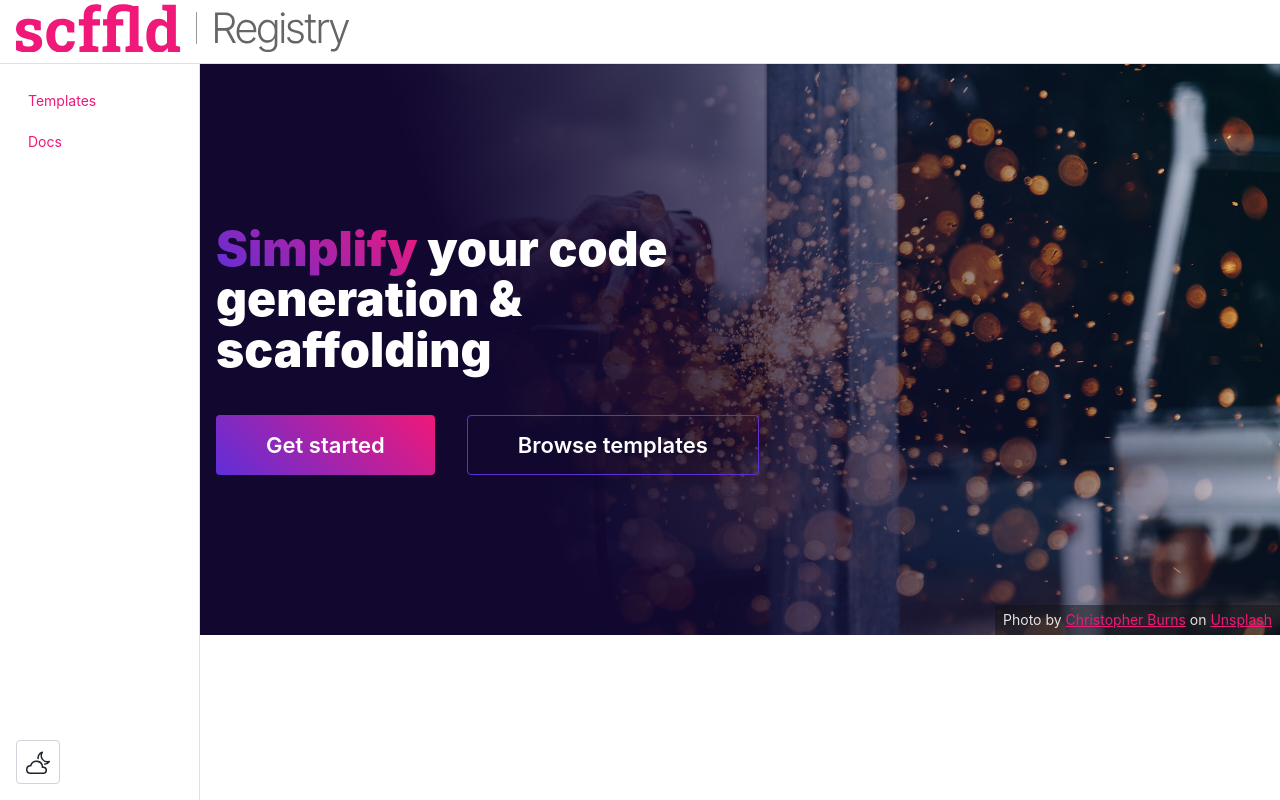
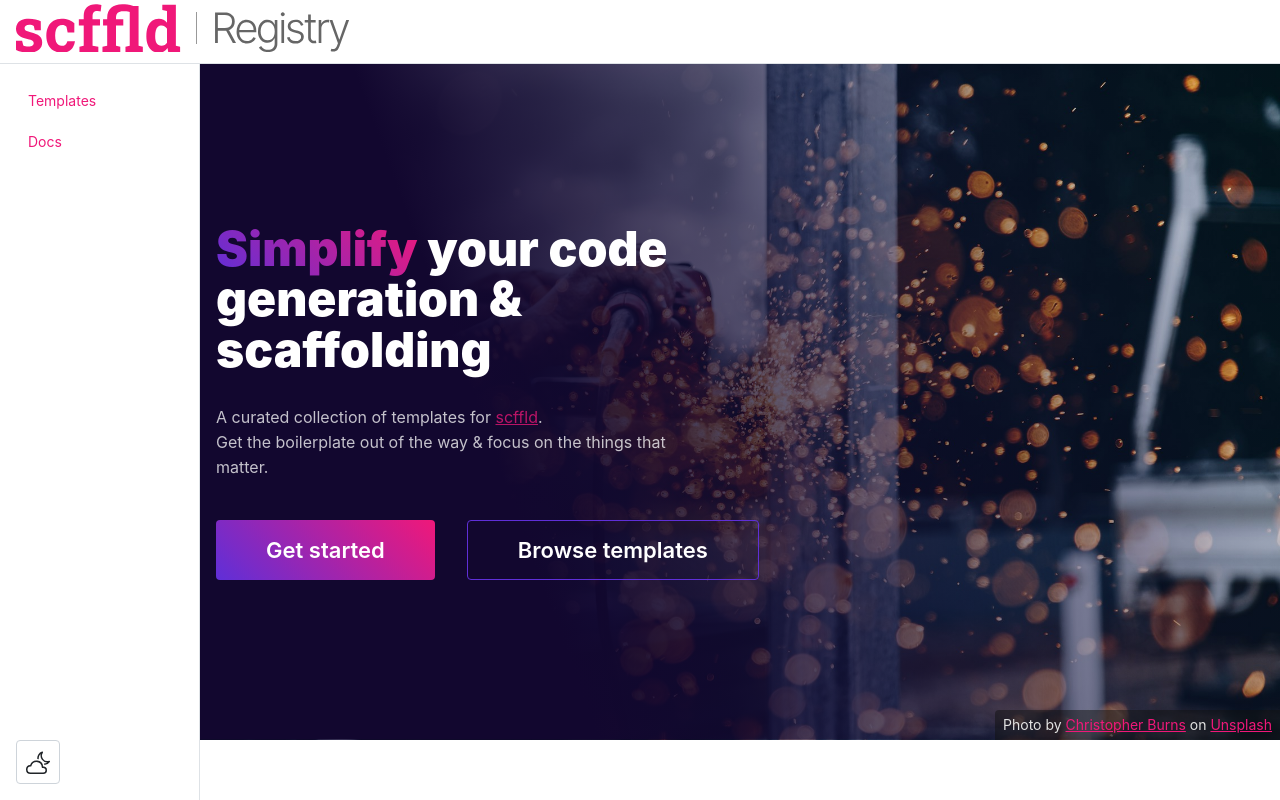
Before and after one commit to querc-net/scffld-registry, a Next.js app in the folder site/: page / in a window 1280 px wide. Built offline with nearby package versions, Linux system fonts and the light colour scheme; a small style sheet from the web is missing.

Commit message:
feat(homepage): update hero text

```diff
--- a/site/app/page.tsx
+++ b/site/app/page.tsx
@@ -21,10 +21,13 @@ export default function HomePage() {
                 your code generation &amp; scaffolding
               </Title>
 
-              {/* <Text className="description" mt={30}>
-                Simple code scaffolding tool utilising a single Markdown file to
-                define templates & properties.
-              </Text> */}
+              <Text className="description" mt={30}>
+                A curated collection of templates for{' '}
+                <a href="https://www.npmjs.com/package/@querc/scffld">scffld</a>
+                .<br />
+                Get the boilerplate out of the way &amp; focus on the things
+                that matter.
+              </Text>
               <div className="ctas">
                 <Button
                   component="a"
```
